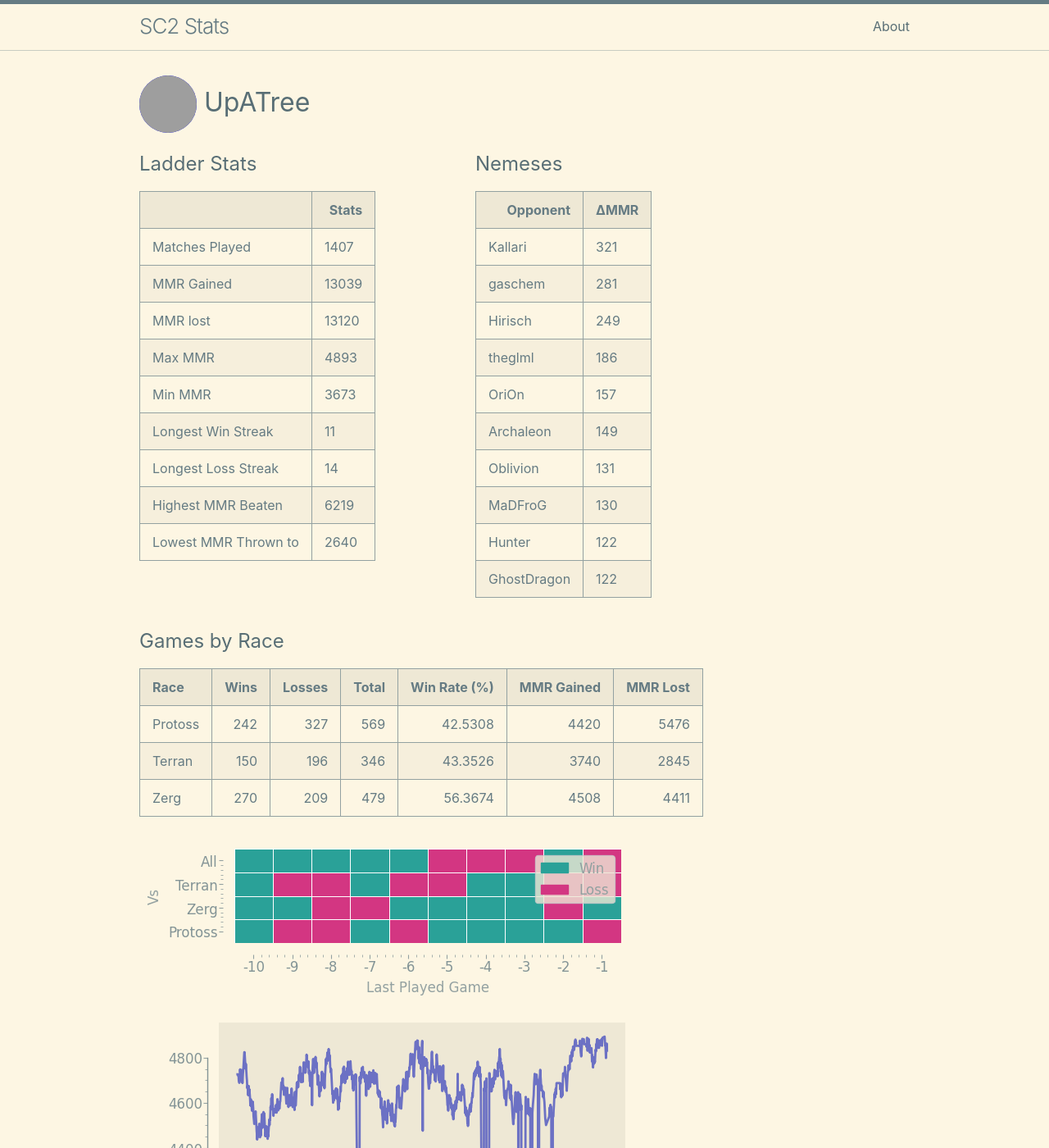
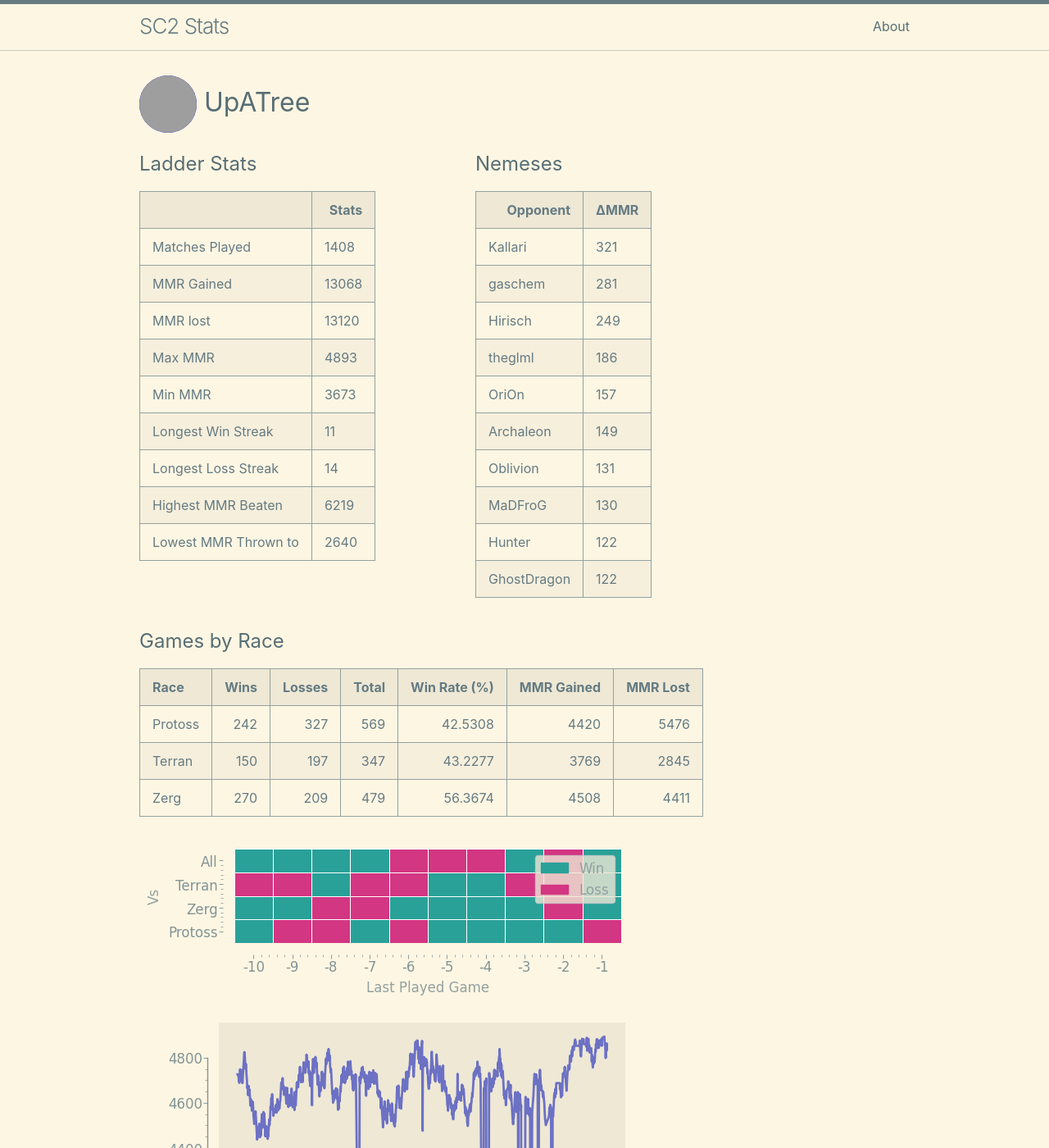
Before and after one commit to kylermurphy/UpATree, a Jekyll site: the page built from docs/index.md, in a window 1280 px wide and 1400 px high. Shown: the whole window at 82% size. Built offline with Jekyll 4.4.1, drawn with Linux system fonts in a browser that asks for light colours; grey boxes are pictures that could not be loaded.

Commit message:
running on push

```diff
--- a/docs/index.md
+++ b/docs/index.md
@@ -18,11 +18,11 @@ layout: home
   <tbody>
     <tr>
       <td>Matches Played</td>
-      <td>1407</td>
+      <td>1408</td>
     </tr>
     <tr>
       <td>MMR Gained</td>
-      <td>13039</td>
+      <td>13068</td>
     </tr>
     <tr>
       <td>MMR lost</td>
@@ -115,7 +115,7 @@ layout: home
 | Race    |   Wins |   Losses |   Total |   Win Rate (%) |   MMR Gained |   MMR Lost |
 |:--------|-------:|---------:|--------:|---------------:|-------------:|-----------:|
 | Protoss |    242 |      327 |     569 |        42.5308 |         4420 |       5476 |
-| Terran  |    150 |      196 |     346 |        43.3526 |         3740 |       2845 |
+| Terran  |    150 |      197 |     347 |        43.2277 |         3769 |       2845 |
 | Zerg    |    270 |      209 |     479 |        56.3674 |         4508 |       4411 |
 
 ![Games by Race](./assets/gm_hist.png)
--- a/log.txt
+++ b/log.txt
@@ -601,3 +601,4 @@ Writing a log file 2025-03-22 16:25:51.
 Writing a log file 2025-03-22 16:48:15.
 Writing a log file 2025-03-22 17:17:59.
 Writing a log file 2025-03-22 17:31:17.
+Writing a log file 2025-03-22 17:48:14.
```
Also changed, not shown: docs/assets/MMR.png, docs/assets/daily.png, docs/assets/gm_hist.png, docs/assets/r_wrt.png, 1 other file.
